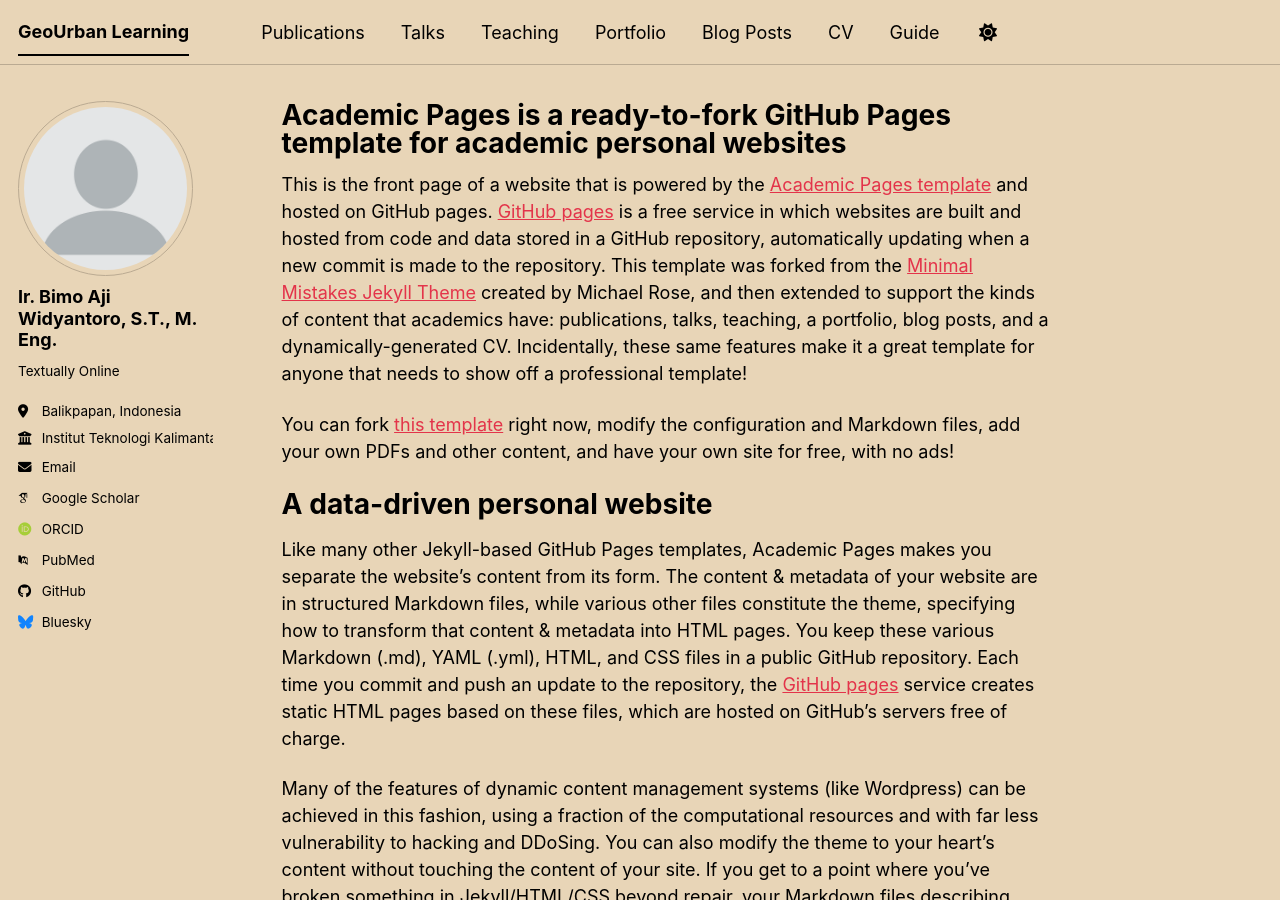
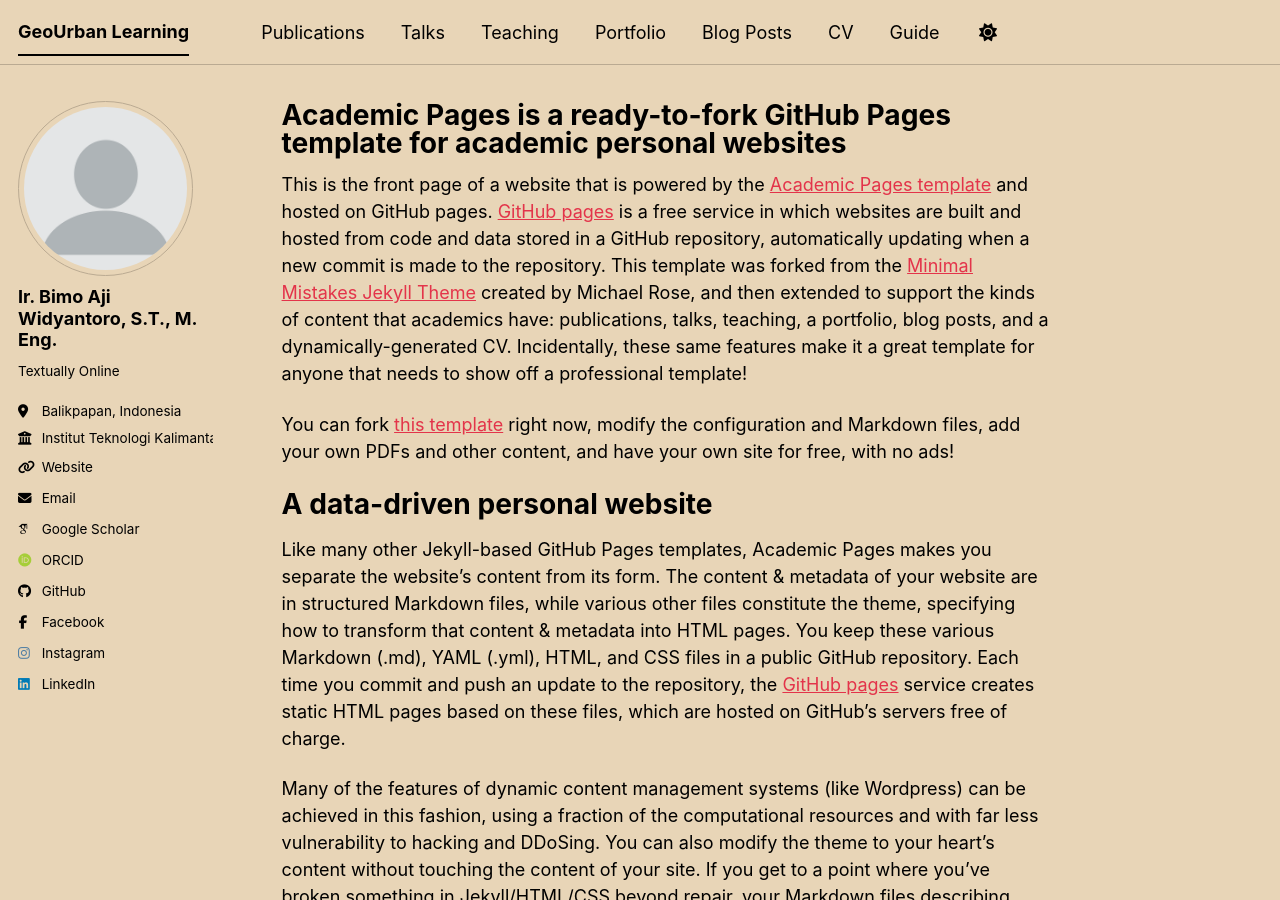
Before and after one commit to bimawidyantoro/profile, a Jekyll site: the page built from _pages/about.md, in a window 1280 px wide and 900 px high. Built offline with Jekyll 4.4.1, drawn with Linux system fonts in a browser that asks for light colours; some web fonts are replaced; a script bundle is joined from its source files by our own code; library files that are not in the unit come from our copies; some of the changed lines change nothing that is shown.

Commit message:
Update _config.yml

```diff
--- a/_config.yml
+++ b/_config.yml
@@ -29,19 +29,19 @@
   bio              : "Textually Online"
   location         : "Balikpapan, Indonesia"
   employer         : "Institut Teknologi Kalimantan"
-  uri              : # URL
+  uri              : "https://bimawidyantoro.github.io/profile/"
   email            : "bimo.widyantoro@lecturer.itk.ac.id"
 
   # Academic websites
   academia         : # URL
   arxiv            : # URL - Update with the correct link to your profile
-  googlescholar    : "https://scholar.google.com/citations?user=PS_CX0AAAAAJ"
+  googlescholar    : "https://scholar.google.co.id/citations?user=6AR5iTUAAAAJ&hl=en"
   inspire-hep      : # URL
   impactstory      : # URL
-  orcid            : "https://orcid.org/yourorcidurl"
+  orcid            : "https://orcid.org/my-orcid?orcid=0000-0002-1707-3359"
   semantic         : # URL
   ssrn             : # URL
-  pubmed           : "https://www.ncbi.nlm.nih.gov/pubmed/?term=john+snow"
+  pubmed           : # URL
   researchgate     : # URL
   scopus           : # URL
   zotero           : # URL
@@ -57,16 +57,16 @@
 
   # Social media
   artstation       : # Username
-  bluesky          : "bsky.app" # Replace this with you Bluesky username
-  facebook         : # Username
+  bluesky          : # Username
+  facebook         : "bawidyantoro"
   flickr           : # Username
   foursquare       : # Username
   goodreads        : # Username
   google_plus      : # Username
   keybase          : # Username
-  instagram        : # Username
+  instagram        : "bawidyantoro"
   lastfm           : # Username
-  linkedin         : # Username
+  linkedin         : "bawidyantoro"
   mastodon         : # URL
   medium           : # URL
   pinterest        : # Username
```
